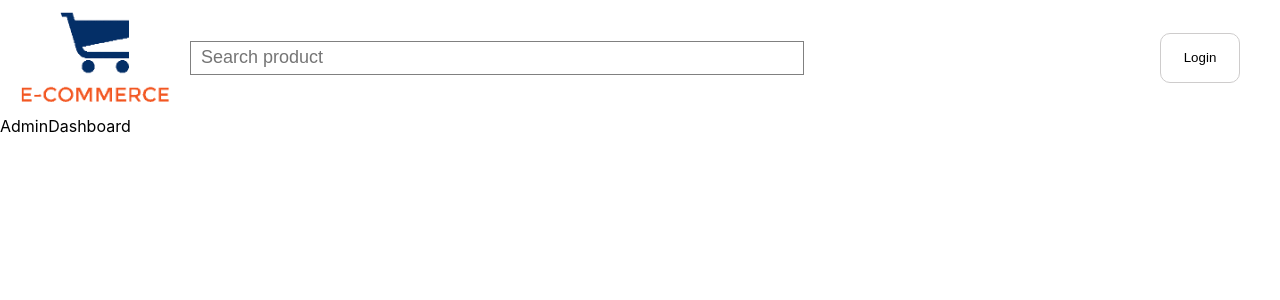
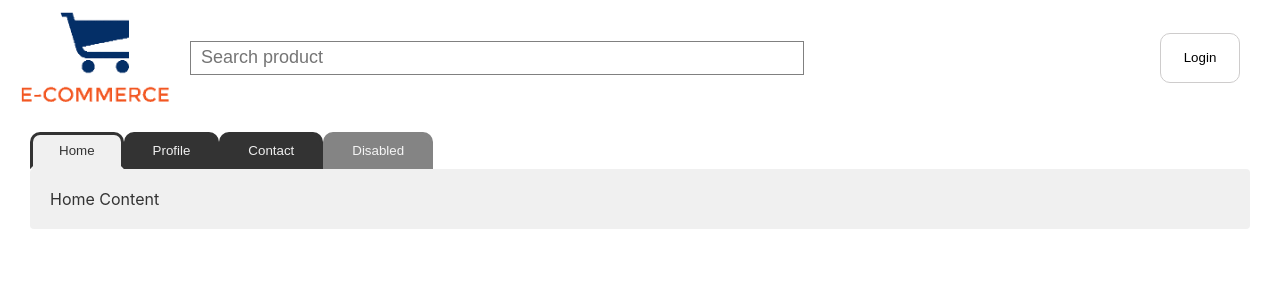
Before and after one commit to Facu-J-Boy/E-commerce, a React (Create React App) app: page /admin in a window 1280 px wide. Shown: the top 300 px of the page. Built offline with nearby package versions, Linux system fonts and the light colour scheme; no server answers.

Commit message:
feat: adminDashboard styles

```diff
--- /dev/null
+++ b/src/pages/AdminDashboard/AdminDashboard.module.css
@@ -0,0 +1,58 @@
+.container {
+  margin: 0px 30px;
+}
+
+.myTab {
+  list-style: none;
+  padding: 0;
+  display: flex;
+  margin-bottom: 0px;
+}
+
+/* .navItem { */
+/* border: solid 1px red;
+  border-top-left-radius: 15px;
+  border-top-right-radius: 15px; */
+/* } */
+
+.navLink {
+  background-color: #333;
+  color: #f0f0f0;
+  border: solid #333;
+  padding: 8px 26px;
+  cursor: pointer;
+  outline: none;
+  border-top-left-radius: 10px;
+  border-top-right-radius: 10px;
+}
+
+.active {
+  background-color: #f0f0f0;
+  color: #333;
+  border-top-color: solid 1px#333;
+  border-right-color: solid 1px#333;
+  border-left-color: solid 1px #333;
+  border-bottom-color: #f0f0f0;
+  border-top-left-radius: 10px;
+  border-top-right-radius: 10px;
+}
+
+.disabled {
+  opacity: 0.6;
+  cursor: not-allowed;
+}
+
+.myTabContent {
+  margin-top: 0px;
+  border-top-color: #333;
+}
+
+.tabPane {
+  display: none;
+  padding: 20px;
+  border-radius: 4px;
+}
+
+.active.tabPane {
+  display: block;
+}
--- a/src/pages/AdminDashboard/index.tsx
+++ b/src/pages/AdminDashboard/index.tsx
@@ -1,7 +1,110 @@
-import React from 'react';
+import React, { useState } from 'react';
+import styles from './AdminDashboard.module.css';
 
-const AdminDashboard = () => {
-  return <div>AdminDashboard</div>;
+const AdminDashboard: React.FC = (): JSX.Element => {
+  const [activeTab, setActiveTab] = useState('home');
+
+  const handleTabClick = (tabId: string) => {
+    setActiveTab(tabId);
+  };
+
+  return (
+    <div className={styles.container}>
+      <ul className={styles.myTab} role='tablist'>
+        <li className={styles.navItem}>
+          <button
+            className={`${styles.navLink} ${
+              activeTab === 'home' && styles.active
+            }`}
+            onClick={() => handleTabClick('home')}
+            type='button'
+            role='tab'
+            aria-controls='home-tab-pane'
+            aria-selected={activeTab === 'home'}
+          >
+            Home
+          </button>
+        </li>
+        <li className={styles.navItem}>
+          <button
+            className={`${styles.navLink} ${
+              activeTab === 'profile' && styles.active
+            }`}
+            onClick={() => handleTabClick('profile')}
+            type='button'
+            role='tab'
+            aria-controls='profile-tab-pane'
+            aria-selected={activeTab === 'profile'}
+          >
+            Profile
+          </button>
+        </li>
+        <li className={styles.navItem}>
+          <button
+            className={`${styles.navLink} ${
+              activeTab === 'contact' && styles.active
+            }`}
+            onClick={() => handleTabClick('contact')}
+            type='button'
+            role='tab'
+            aria-controls='contact-tab-pane'
+            aria-selected={activeTab === 'contact'}
+          >
+            Contact
+          </button>
+        </li>
+        <li className={styles.navItem}>
+          <button
+            className={`${styles.navLink} ${
+              activeTab === 'disabled' && styles.active
+            } ${styles.disabled}`}
+            onClick={() => handleTabClick('disabled')}
+            type='button'
+            role='tab'
+            aria-controls='disabled-tab-pane'
+            aria-selected={activeTab === 'disabled'}
+            disabled
+          >
+            Disabled
+          </button>
+        </li>
+      </ul>
+      <div className={styles.myTabContent}>
+        <div
+          className={`${styles.tabPane} ${
+            activeTab === 'home' && styles.active
+          }`}
+          role='tabpanel'
+        >
+          Home Content
+        </div>
+        <div
+          className={`${styles.tabPane} ${
+            activeTab === 'profile' && styles.active
+          }`}
+          role='tabpanel'
+        >
+          Profile Content
+        </div>
+        <div
+          className={`${styles.tabPane} ${
+            activeTab === 'contact' && styles.active
+          }`}
+          role='tabpanel'
+        >
+          Contact Content
+        </div>
+        <div
+          className={`${styles.tabPane} ${
+            activeTab === 'disabled' && styles.active
+          }`}
+          role='tabpanel'
+        >
+          Disabled Content
+        </div>
+      </div>
+    </div>
+  );
 };
 
 export default AdminDashboard;
```
